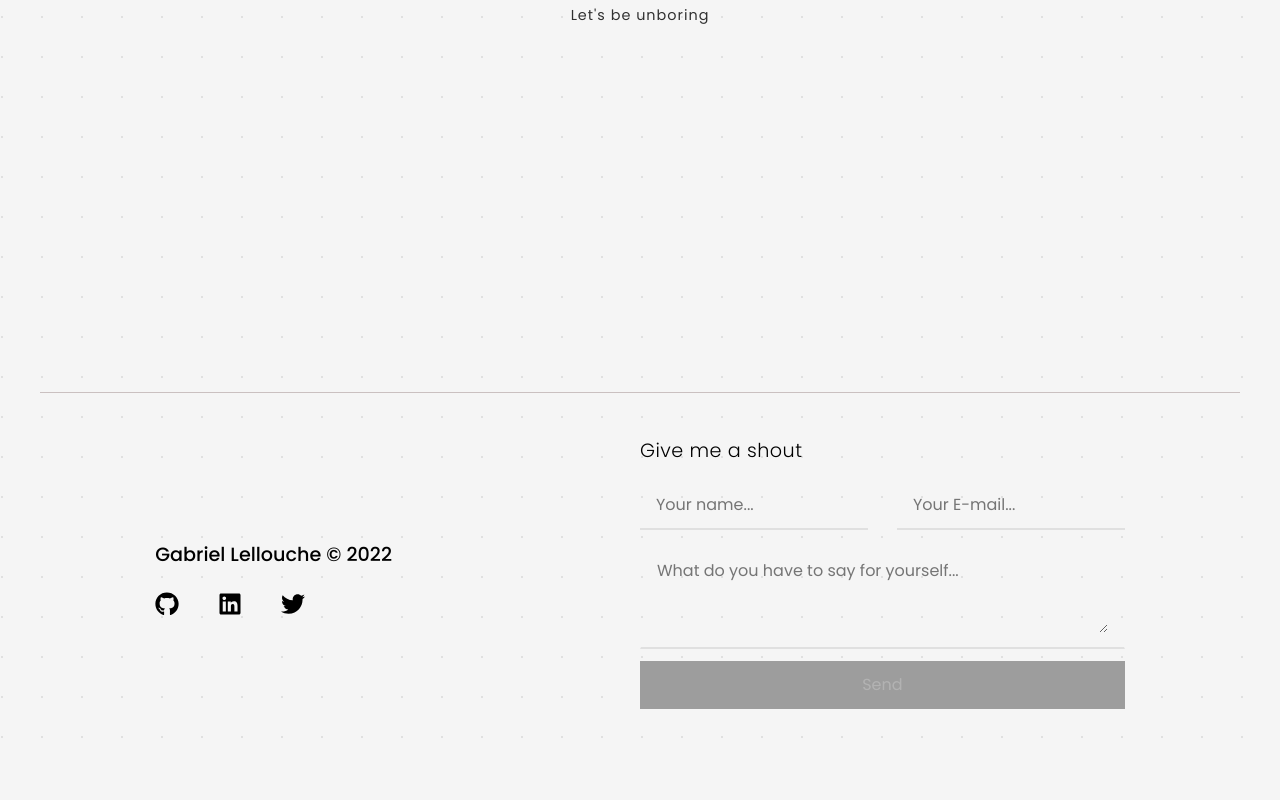
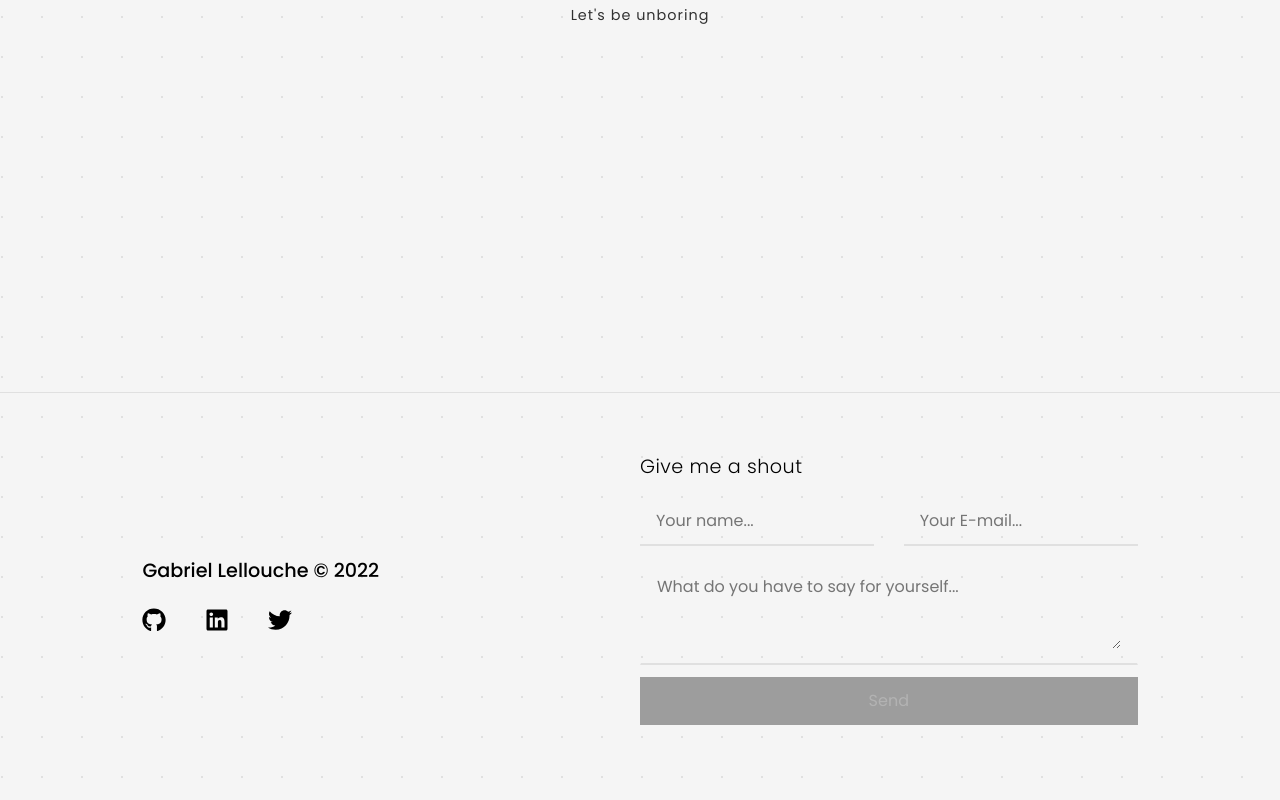
Before and after one commit to Darkryhr/digital-garden, a Next.js app: page / in a window 1280 px wide. Shown: the part 425-1225 px from the top of the page. Before the commit the page ends 1193 px from the top, so only its background shows below. Built offline with nearby package versions, Linux system fonts and the light colour scheme.

Commit message:
minor changes

```diff
--- a/components/Footer.js
+++ b/components/Footer.js
@@ -9,8 +9,8 @@ import { breakpoint } from '@components/styled/breakpoints';
 
 const Footer = () => {
   return (
-    <FooterWrapper>
-      <Wrapper>
+    <Wrapper>
+      <ContentWrapper>
         <Heading4>Gabriel Lellouche &copy; {new Date().getFullYear()}</Heading4>
         <SocialWrapper>
           <IconButton whileHover={{ scale: 1.1, color: '#fb8b24' }}>
@@ -41,15 +41,15 @@ const Footer = () => {
             </a>
           </IconButton>
         </SocialWrapper>
-      </Wrapper>
+      </ContentWrapper>
       <Contact />
-    </FooterWrapper>
+    </Wrapper>
   );
 };
 
 export default Footer;
 
-const Wrapper = styled.div`
+const ContentWrapper = styled.div`
   width: 100%;
   display: flex;
   flex-direction: column;
@@ -60,15 +60,17 @@ const Wrapper = styled.div`
   }
 `;
 
-const FooterWrapper = styled.footer`
+const Wrapper = styled.footer`
   display: flex;
   justify-content: space-between;
   align-items: center;
   width: 100%;
-  border-top: 1px solid rgba(128, 100, 100, 0.37);
-  padding: 1rem 9vw;
+  max-width: ${breakpoint.size.lg};
+  margin: 0 auto;
+  padding: 2rem 8vw;
   @media (${breakpoint.device.sm}) {
     flex-direction: column-reverse;
+
     /* flex-direction: column; */
   }
 `;
--- a/components/styled/layout.js
+++ b/components/styled/layout.js
@@ -13,8 +13,10 @@ const Layout = ({ children, toggleTheme }) => {
       </HeaderWrapper>
       <Wrapper>
         <Container>{children}</Container>
+      </Wrapper>
+      <FooterWrapper>
         <Footer />
-      </Wrapper>
+      </FooterWrapper>
     </Main>
   );
 };
@@ -29,9 +31,15 @@ const Main = styled.main`
   background-repeat: no-repeat;
   background-size: cover;
 `;
-const HeaderWrapper = styled.div`
+
+const HeaderWrapper = styled.header`
   border-bottom: 1px solid ${({ theme }) => theme.colors.secondary};
 `;
+
+const FooterWrapper = styled.footer`
+  border-top: 1px solid ${({ theme }) => theme.colors.secondary};
+`;
+
 const Wrapper = styled.div`
   display: block;
   margin: 0 auto;
```
